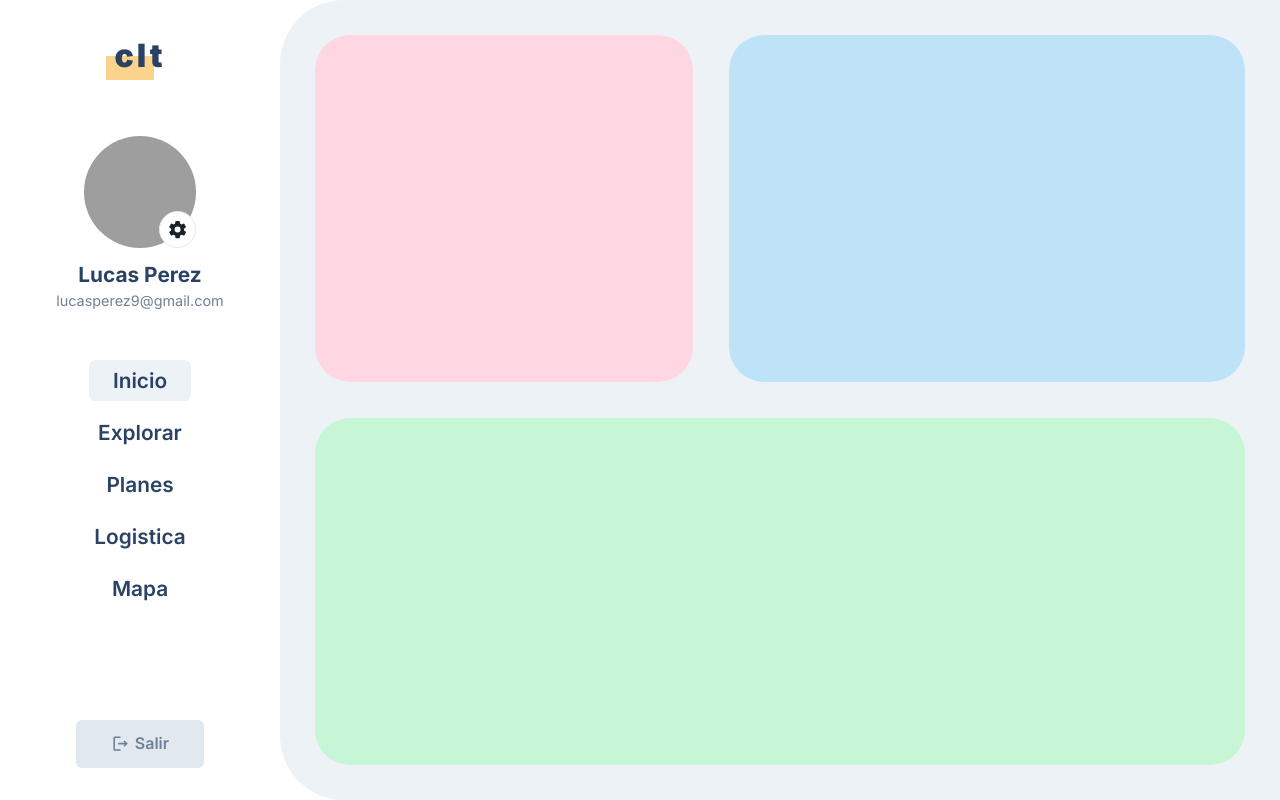
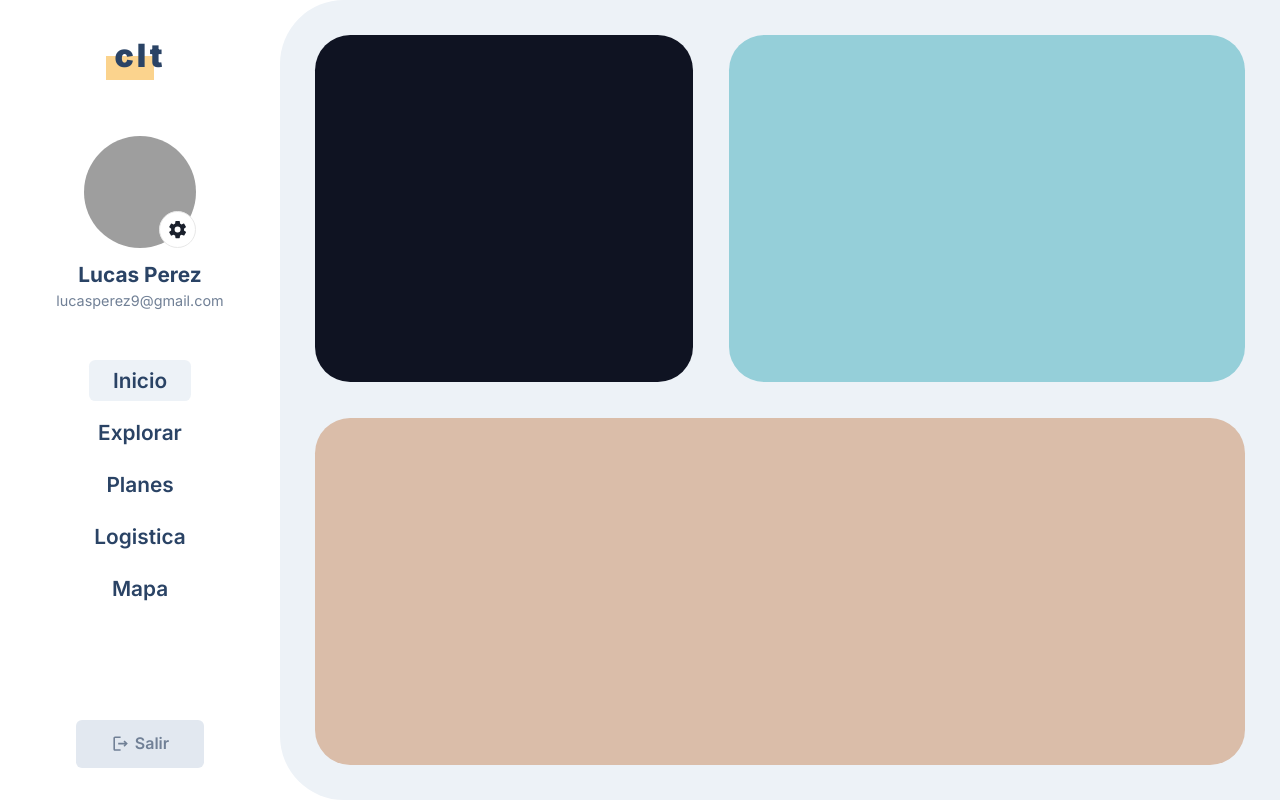
Before and after one commit to fervillalbag/clt-challenge, a React (Vite) app: page / in a window 1280 px wide. Built offline with nearby package versions, Linux system fonts and the light colour scheme; grey boxes are pictures that could not be loaded.

Commit message:
fix: separate different files layout children components

```diff
--- /dev/null
+++ b/src/components/FormPay.tsx
@@ -0,0 +1,12 @@
+import React from "react";
+import { Box } from "@chakra-ui/react";
+
+const FormPay: React.FC = () => {
+  return (
+    <Box pr={{ base: "2.2rem", lg: 0 }} pl="2.2rem" pt="2.2rem">
+      <Box bgColor="#0f1322" rounded="2.2rem" h="full"></Box>
+    </Box>
+  );
+};
+
+export default FormPay;
--- /dev/null
+++ b/src/components/History.tsx
@@ -0,0 +1,16 @@
+import React from "react";
+import { Box } from "@chakra-ui/react";
+
+const History: React.FC = () => {
+  return (
+    <Box
+      pr="2.2rem"
+      pl={{ base: "2.2rem", lg: 0 }}
+      pt={{ base: 0, lg: "2.2rem" }}
+    >
+      <Box bgColor="#95cfd9" rounded="2.2rem" h="full"></Box>
+    </Box>
+  );
+};
+
+export default History;
--- /dev/null
+++ b/src/components/Services.tsx
@@ -0,0 +1,17 @@
+import React from "react";
+import { Box } from "@chakra-ui/react";
+
+const Services: React.FC = () => {
+  return (
+    <Box
+      gridColumn={{ base: "1/2", lg: "1/3" }}
+      pr="2.2rem"
+      pl="2.2rem"
+      pb="2.2rem"
+    >
+      <Box bgColor="#dabda9" rounded="2.2rem" h="full"></Box>
+    </Box>
+  );
+};
+
+export default Services;
--- a/src/features/servicesSlice.ts
+++ b/src/features/servicesSlice.ts
@@ -16,6 +16,16 @@ export const initialState = [
     name: "ESSAP",
     type: "PUBLIC",
   },
+  {
+    id: 4,
+    name: "COPACO",
+    type: "PRIVATE",
+  },
+  {
+    id: 5,
+    name: "STARLINK",
+    type: "PUBLIC",
+  },
 ];
 
 export const serviceSlice = createSlice({
--- a/src/screens/Home.tsx
+++ b/src/screens/Home.tsx
@@ -1,38 +1,24 @@
 import { Box, Grid } from "@chakra-ui/react";
 import React from "react";
+import FormPay from "../components/FormPay";
+import History from "../components/History";
 import Layout from "../components/Layout";
+import Services from "../components/Services";
+
+const gridOptions = { base: "1fr", lg: "1fr 1fr", xl: "1.5fr 2fr" };
 
 const Home: React.FC = () => {
   return (
     <Layout>
       <Grid
         gap="2.2rem"
-        gridTemplateColumns={{
-          base: "1fr",
-          lg: "1fr 1fr",
-          xl: "1.5fr 2fr",
-        }}
+        gridTemplateColumns={gridOptions}
         h={{ base: "full", lg: "100vh" }}
         overflowY="scroll"
       >
-        <Box pr={{ base: "2.2rem", lg: 0 }} pl="2.2rem" pt="2.2rem">
-          <Box bgColor="pink.100" rounded="2.2rem" h="full"></Box>
-        </Box>
-        <Box
-          pr="2.2rem"
-          pl={{ base: "2.2rem", lg: 0 }}
-          pt={{ base: 0, lg: "2.2rem" }}
-        >
-          <Box bgColor="blue.100" rounded="2.2rem" h="full"></Box>
-        </Box>
-        <Box
-          gridColumn={{ base: "1/2", lg: "1/3" }}
-          pr="2.2rem"
-          pl="2.2rem"
-          pb="2.2rem"
-        >
-          <Box bgColor="green.100" rounded="2.2rem" h="full"></Box>
-        </Box>
+        <FormPay />
+        <History />
+        <Services />
       </Grid>
     </Layout>
   );
```
